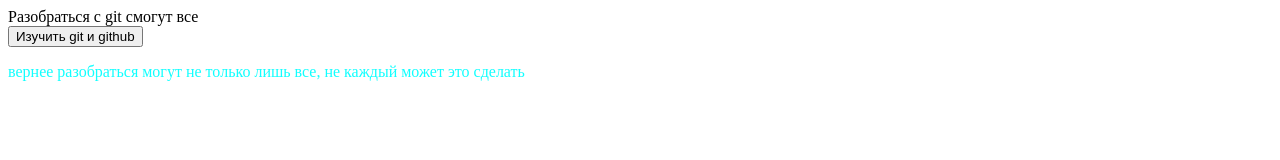
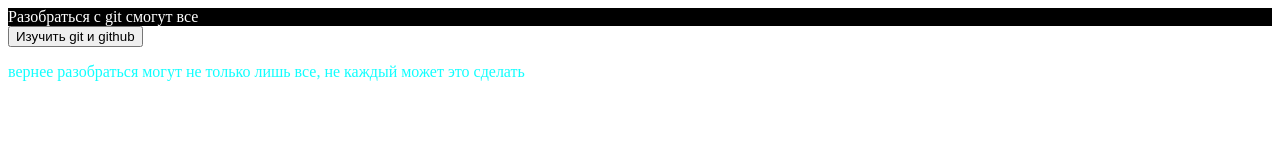
Before and after one commit to Source15/LearnJs, a plain HTML site: page index.html in a window 1280 px wide. Drawn offline with Linux system fonts and the light colour scheme.

```diff
--- a/style/style.css
+++ b/style/style.css
@@ -1,5 +1,6 @@
 .block {
-   background: rgb(255, 255, 255);
+   background: rgb(0, 0, 0);
+   color: white;
 }
 
 #github {
```
